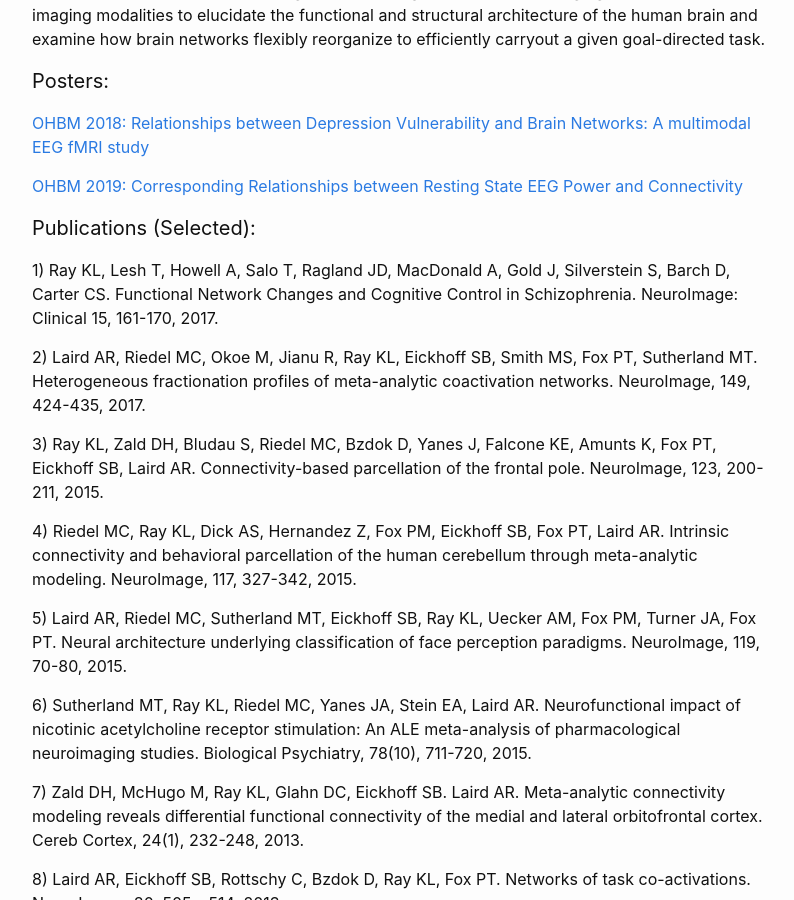
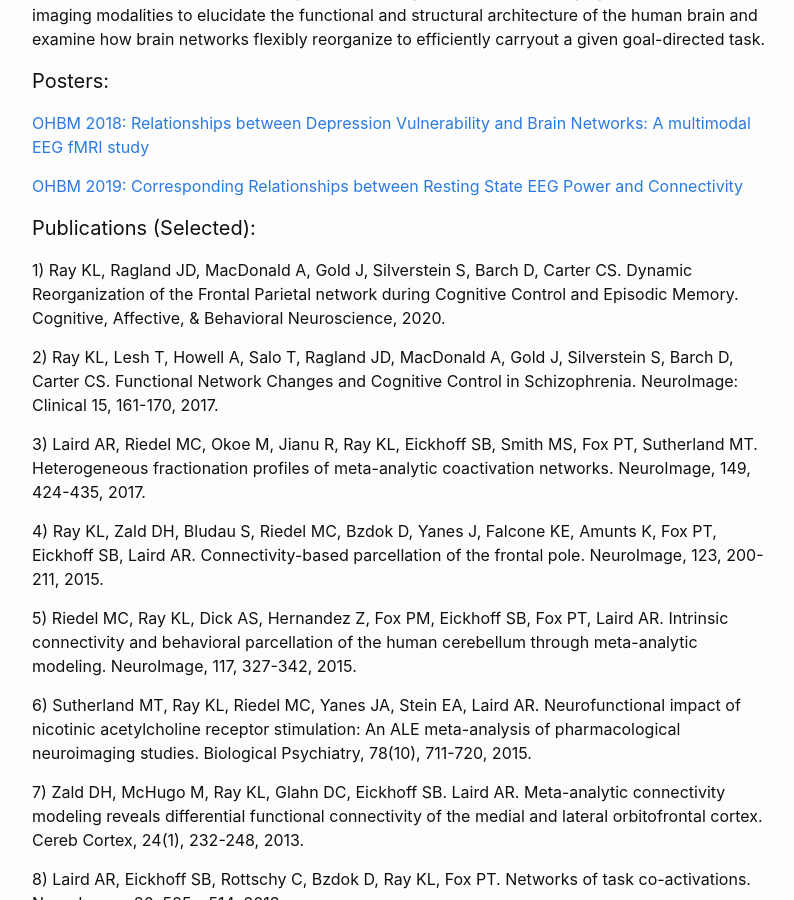
Before and after one commit to UTCogNeuroLab/UTCogNeuroLab.github.io, a Jekyll site: the page built from team/kim-ray.md, in a window 1280 px wide and 900 px high, scrolled down 671 px. Shown: the whole window, without its empty margins (238-1032 px from the left). Built offline with Jekyll 4.4.1, drawn with Linux system fonts in a browser that asks for light colours; nearby versions of some CDN libraries; some web fonts are replaced.

Commit message:
Update kim-ray.md
Update pubs

```diff
--- a/team/kim-ray.md
+++ b/team/kim-ray.md
@@ -26,15 +26,15 @@ Her research interests involve using functional magnetic resonance imaging (fMRI
 
 #### Publications (Selected):
 
-1)    Ray KL, Lesh T, Howell A, Salo T, Ragland JD, MacDonald A, Gold J, Silverstein S, Barch D, Carter CS. Functional Network Changes and Cognitive Control in Schizophrenia. NeuroImage: Clinical 15, 161-170, 2017.
+1) Ray KL, Ragland JD, MacDonald A, Gold J, Silverstein S, Barch D, Carter CS. Dynamic Reorganization of the Frontal Parietal network during Cognitive Control and Episodic Memory. Cognitive, Affective, & Behavioral Neuroscience, 2020.
 
-2)    Laird AR, Riedel MC, Okoe M, Jianu R, Ray KL, Eickhoff SB, Smith MS, Fox PT, Sutherland MT. Heterogeneous fractionation profiles of meta-analytic coactivation networks. NeuroImage, 149, 424-435, 2017.
+2)    Ray KL, Lesh T, Howell A, Salo T, Ragland JD, MacDonald A, Gold J, Silverstein S, Barch D, Carter CS. Functional Network Changes and Cognitive Control in Schizophrenia. NeuroImage: Clinical 15, 161-170, 2017.
 
-3)    Ray KL, Zald DH, Bludau S, Riedel MC, Bzdok D, Yanes J, Falcone KE, Amunts K, Fox PT, Eickhoff SB, Laird AR. Connectivity-based parcellation of the frontal pole. NeuroImage, 123, 200-211, 2015.
+3)    Laird AR, Riedel MC, Okoe M, Jianu R, Ray KL, Eickhoff SB, Smith MS, Fox PT, Sutherland MT. Heterogeneous fractionation profiles of meta-analytic coactivation networks. NeuroImage, 149, 424-435, 2017.
 
-4)    Riedel MC, Ray KL, Dick AS, Hernandez Z, Fox PM, Eickhoff SB, Fox PT, Laird AR. Intrinsic connectivity and behavioral parcellation of the human cerebellum through meta-analytic modeling. NeuroImage, 117, 327-342, 2015.
+4)    Ray KL, Zald DH, Bludau S, Riedel MC, Bzdok D, Yanes J, Falcone KE, Amunts K, Fox PT, Eickhoff SB, Laird AR. Connectivity-based parcellation of the frontal pole. NeuroImage, 123, 200-211, 2015.
 
-5)    Laird AR, Riedel MC, Sutherland MT, Eickhoff SB, Ray KL, Uecker AM, Fox PM, Turner JA, Fox PT. Neural architecture underlying classification of face perception paradigms. NeuroImage, 119, 70-80, 2015.
+5)    Riedel MC, Ray KL, Dick AS, Hernandez Z, Fox PM, Eickhoff SB, Fox PT, Laird AR. Intrinsic connectivity and behavioral parcellation of the human cerebellum through meta-analytic modeling. NeuroImage, 117, 327-342, 2015.
 
 6)    Sutherland MT, Ray KL, Riedel MC, Yanes JA, Stein EA, Laird AR. Neurofunctional impact of nicotinic acetylcholine receptor stimulation: An ALE meta-analysis of pharmacological neuroimaging studies. Biological Psychiatry, 78(10), 711-720, 2015.
 
```
